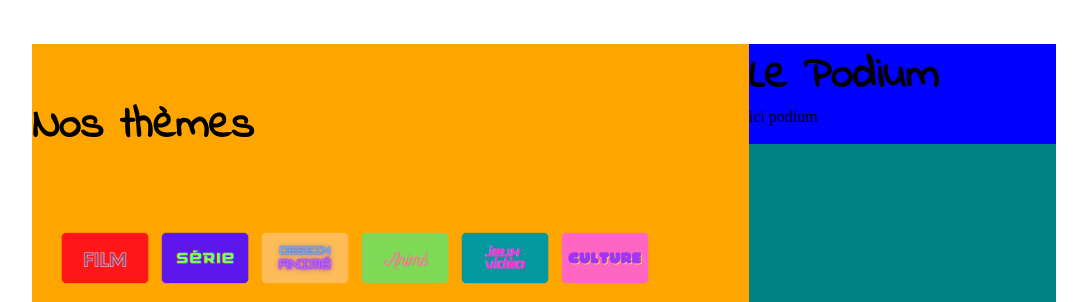
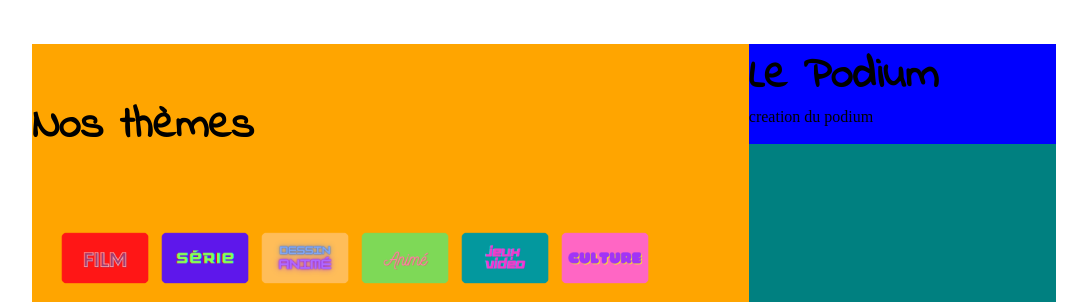
Before and after one commit to lucieculin/froggy-quizz, a PHP site: page / in a window 1280 px wide. Shown: the part 1600-1902 px from the top of the page, without its empty margins (96-1183 px from the left). Run offline with PHP 8.4, Linux system fonts and the light colour scheme.

Commit message:
first commmit of podium

```diff
--- a/index.php
+++ b/index.php
@@ -347,7 +347,8 @@
 
         <div class="container-podium">
           <h2 class="h2-title-section">Le Podium</h2>
-          ici podium
+          creation du podium
+
         </div>
       </div>
     </div>
```
